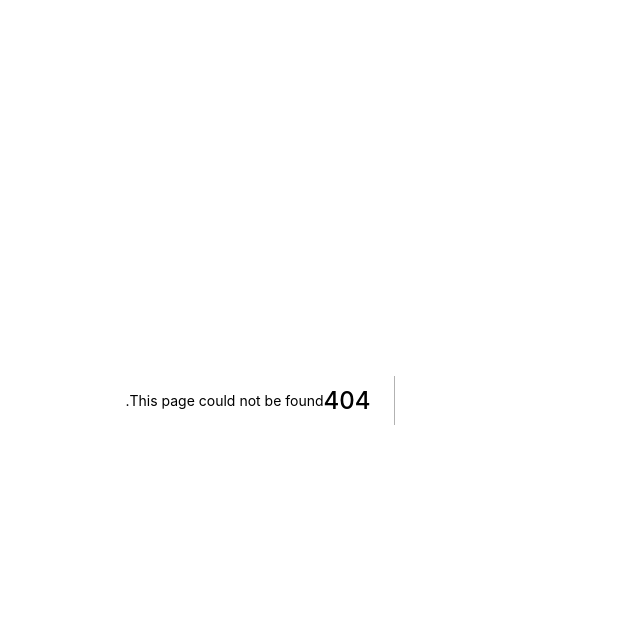
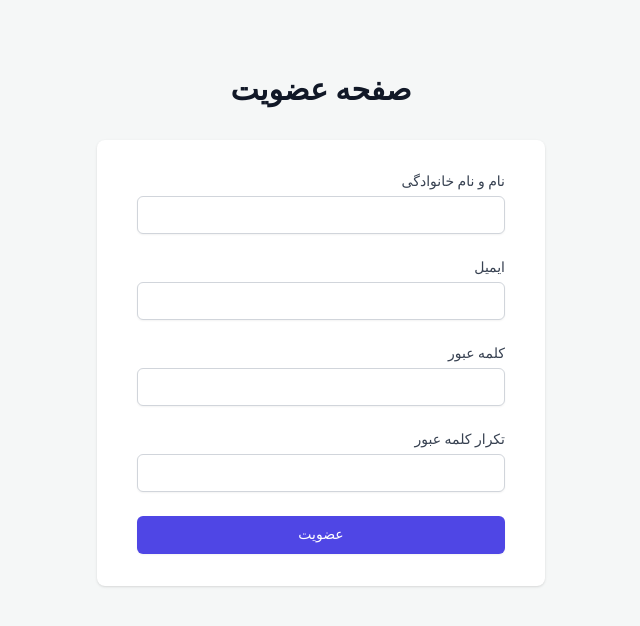
Before and after one commit to ahad-lag/shop, a Next.js app: page /auth/register in a window 1280 px wide. Before the commit this address had no page. Shown: the top 626 px of the page, without its empty margins (415-1055 px from the left). Built offline with nearby package versions, Linux system fonts and the light colour scheme.

Commit message:
complete some things in auth project

```diff
--- /dev/null
+++ b/app/components/shared/form/input.tsx
@@ -0,0 +1,25 @@
+import { FC } from "react";
+import { Field, ErrorMessage } from "formik"
+
+interface Props {
+    name : string,
+    label : string,
+    type? : string,
+    labelClassName? : string,
+    fieldClassName? : string,
+    errorMassageClassName? : string
+}
+
+const InputFrom : FC<Props> = ({ name , label , type = 'text' , labelClassName , fieldClassName , errorMassageClassName }) => {
+    return (
+        <div>
+            <label htmlFor={name} className={`block text-sm font-medium text-gray-700 ${labelClassName ?? ''}`}>
+                {label}
+            </label>
+            <Field name={name} type={type} className={`mt-1 appearance-none block w-full px-3 py-2 border border-gray-300 rounded-md shadow-sm placeholder-gray-400 focus:outline-none focus:ring-indigo-500 focus:border-indigo-500 sm:text-sm ${fieldClassName ?? ''}`} />
+            <ErrorMessage name={name} className={`text-sm text-rose-500 ${errorMassageClassName ?? ''}`} component="div" />
+        </div>
+    )
+}
+
+export default InputFrom;
--- /dev/null
+++ b/app/components/shared/form/submitButton.tsx
@@ -0,0 +1,22 @@
+import { FC } from "react"
+
+interface Props {
+    label : string,
+    type? : "submit" | "button" | "reset" | undefined
+    buttonClassName? : string
+}
+
+const SubmitButton: FC<Props> = ({ label , type = "submit" , buttonClassName }) => {
+    return (
+        <div>
+            <button
+                type={type}
+                className={`w-full flex justify-center py-2 px-4 border border-transparent rounded-md shadow-sm text-sm font-medium text-white bg-indigo-600 hover:bg-indigo-700 focus:outline-none focus:ring-2 focus:ring-offset-2 focus:ring-indigo-500 ${buttonClassName ?? ''}`}
+            >
+                {label}
+            </button>
+        </div>
+    )
+}
+
+export default SubmitButton;
--- /dev/null
+++ b/app/form/auth/registerForm.tsx
@@ -0,0 +1,48 @@
+import { FormikProps , Form , withFormik } from "formik"
+import InputFrom from "../../components/shared/form/input"
+import SubmitButton from "../../components/shared/form/submitButton"
+
+interface RegisterFormValues {
+    name: string,
+    email: string,
+    password: string,
+    confirm_password: string
+}
+
+const InnerRegisterForm = (props: FormikProps<RegisterFormValues>) => {
+    return (
+        <Form className="space-y-6" action="#" method="POST">
+
+            <InputFrom name="name" label="نام و نام خانوادگی" />
+
+            <InputFrom name="email" label="ایمیل" type="email"/>
+
+            <InputFrom name="password" label="کلمه عبور" type="password" />
+
+            <InputFrom name="confirm_password" label="تکرار کلمه عبور" type="password" />
+
+            <SubmitButton label="عضویت" />
+        </Form>
+    )
+}
+
+interface RegisterFormProps {
+    name? : string
+}
+
+const RegisterForm = withFormik<RegisterFormProps,RegisterFormValues>({
+    mapPropsToValues : props => {
+        return {
+            name : props.name ?? '',
+            email : '',
+            password : '',
+            confirm_password : ''
+        }
+    },
+    handleSubmit : (values) => {
+        console.log(values);
+
+    }
+})(InnerRegisterForm)
+
+export default RegisterForm;
--- a/pages/_app.tsx
+++ b/pages/_app.tsx
@@ -1,8 +1,15 @@
-import '../styles/globals.css'
-import type { AppProps } from 'next/app'
+import '../styles/globals.css';
+import type { AppProps } from 'next/app';
+import { Provider } from 'react-redux';
+
+import { store } from './../app/store';
 
 function MyApp({ Component, pageProps }: AppProps) {
-  return <Component {...pageProps} />
+  return (
+    <Provider store={store}>
+      <Component {...pageProps} />
+    </Provider>
+  )
 }
 
 export default MyApp
--- a/pages/api/hello.ts
+++ /dev/null
@@ -1,13 +0,0 @@
-// Next.js API route support: https://nextjs.org/docs/api-routes/introduction
-import type { NextApiRequest, NextApiResponse } from 'next'
-
-type Data = {
-  name: string
-}
-
-export default function handler(
-  req: NextApiRequest,
-  res: NextApiResponse<Data>
-) {
-  res.status(200).json({ name: 'John Doe' })
-}
--- /dev/null
+++ b/pages/auth/login.tsx
@@ -0,0 +1,62 @@
+import { NextPage } from "next";
+
+const Login: NextPage = () => {
+  return (
+    <>
+      <div className="min-h-full flex flex-col justify-center py-12 sm:px-6 lg:px-8">
+        <div className="sm:mx-auto sm:w-full sm:max-w-md">
+          <h2 className="mt-6 text-center text-3xl font-extrabold text-gray-900">صفحه ورود</h2>
+        </div>
+
+        <div className="mt-8 sm:mx-auto sm:w-full sm:max-w-md">
+          <div className="bg-white py-8 px-4 shadow sm:rounded-lg sm:px-10">
+            <form className="space-y-6" action="#" method="POST">
+              <div>
+                <label htmlFor="email" className="block text-sm font-medium text-gray-700">
+                  ایمیل
+                </label>
+                <div className="mt-1">
+                  <input
+                    id="email"
+                    name="email"
+                    type="email"
+                    autoComplete="email"
+                    required
+                    className="appearance-none block w-full px-3 py-2 border border-gray-300 rounded-md shadow-sm placeholder-gray-400 focus:outline-none focus:ring-indigo-500 focus:border-indigo-500 sm:text-sm"
+                  />
+                </div>
+              </div>
+
+              <div>
+                <label htmlFor="password" className="block text-sm font-medium text-gray-700">
+                  کلمه عبور
+                </label>
+                <div className="mt-1">
+                  <input
+                    id="password"
+                    name="password"
+                    type="password"
+                    autoComplete="current-password"
+                    required
+                    className="appearance-none block w-full px-3 py-2 border border-gray-300 rounded-md shadow-sm placeholder-gray-400 focus:outline-none focus:ring-indigo-500 focus:border-indigo-500 sm:text-sm"
+                  />
+                </div>
+              </div>
+
+              <div>
+                <button
+                  type="submit"
+                  className="w-full flex justify-center py-2 px-4 border border-transparent rounded-md shadow-sm text-sm font-medium text-white bg-indigo-600 hover:bg-indigo-700 focus:outline-none focus:ring-2 focus:ring-offset-2 focus:ring-indigo-500"
+                >
+                  ورود
+                </button>
+              </div>
+            </form>
+          </div>
+        </div>
+      </div>
+    </>
+  )
+}
+
+export default Login;
--- /dev/null
+++ b/pages/auth/register.tsx
@@ -0,0 +1,22 @@
+import type { NextPage } from 'next'
+import RegisterForm from '../../app/form/auth/registerForm'
+
+const Register: NextPage = () => {
+    return (
+        <>
+            <div className="min-h-full flex flex-col justify-center py-12 sm:px-6 lg:px-8">
+                <div className="sm:mx-auto sm:w-full sm:max-w-md">
+                    <h2 className="mt-6 text-center text-3xl font-extrabold text-gray-900">صفحه عضویت</h2>
+                </div>
+
+                <div className="mt-8 sm:mx-auto sm:w-full sm:max-w-md">
+                    <div className="bg-white py-8 px-4 shadow sm:rounded-lg sm:px-10">
+                        <RegisterForm />
+                    </div>
+                </div>
+            </div>
+        </>
+    )
+}
+
+export default Register
```
